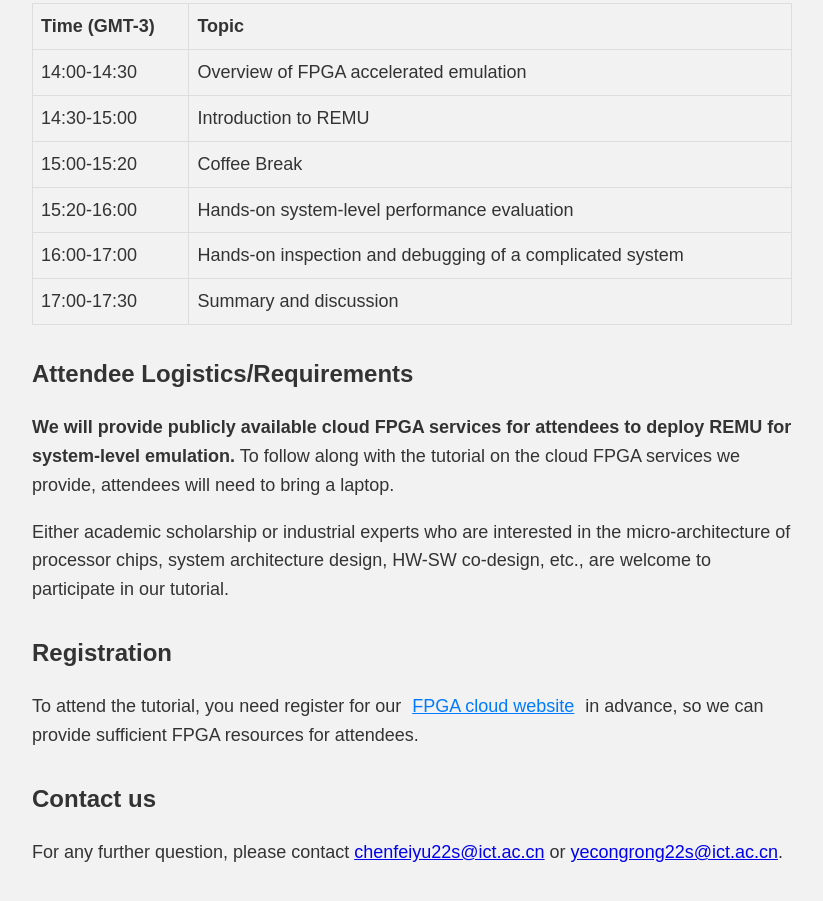
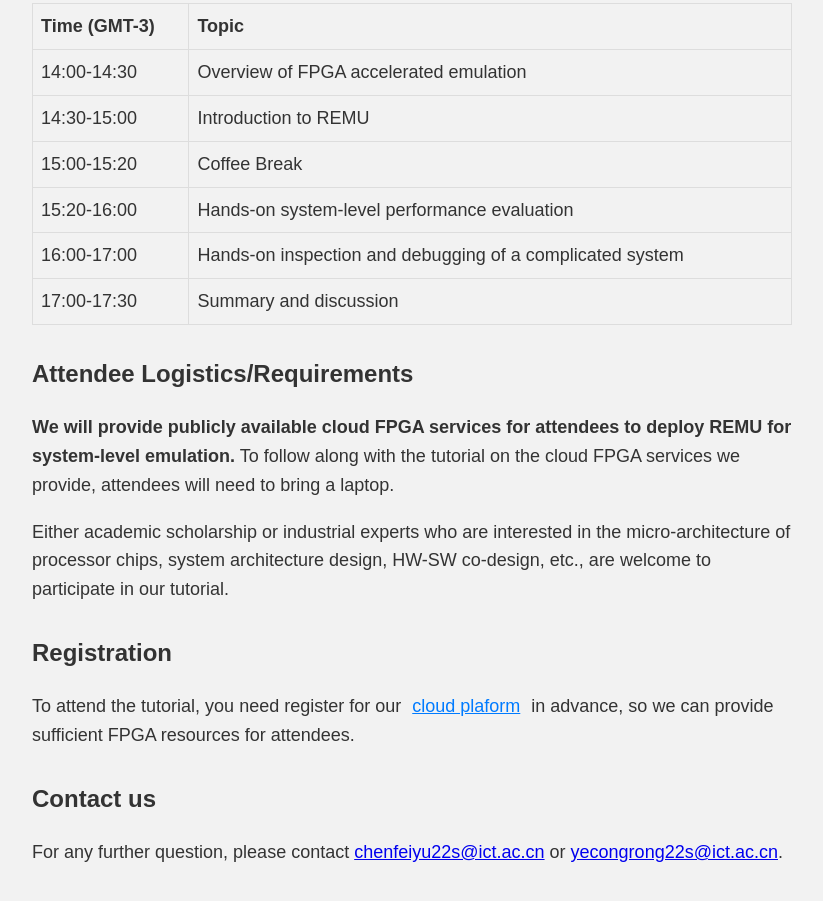
Before and after one commit to remu-toolkit/remu-toolkit.github.io, a plain HTML site: page index.html in a window 1280 px wide. Shown: the part 1540-2441 px from the top of the page, without its empty margins (228-1051 px from the left). Drawn offline with Linux system fonts and the light colour scheme.

Commit message:
Update index.html

```diff
--- a/index.html
+++ b/index.html
@@ -247,7 +247,7 @@
         <p><strong>We will provide publicly available cloud FPGA services for attendees to deploy REMU for system-level emulation.</strong> To follow along with the tutorial on the cloud FPGA services we provide, attendees will need to bring a laptop.</p>
         <p>Either academic scholarship or industrial experts who are interested in the micro-architecture of processor chips, system architecture design, HW-SW co-design, etc., are welcome to participate in our tutorial. </p>
         <h2 id="registration">Registration</h2>
-        <p>To attend the tutorial, you need register for our <button onclick="displayRegistrationBox()" style="color: #007bff; text-decoration: underline; border: none; background: none; font-size: 18px;">FPGA cloud website</button> in advance, so we can provide sufficient FPGA resources for attendees.</p>
+        <p>To attend the tutorial, you need register for our <button onclick="displayRegistrationBox()" style="color: #007bff; text-decoration: underline; border: none; background: none; font-size: 18px;">cloud plaform</button> in advance, so we can provide sufficient FPGA resources for attendees.</p>
         <div class="registration-overlay" id="registration-overlay"></div>
         <div class="registration-box" id="registration-box">
           <span class="close-button" onclick="closeRegistrationBox()">&times;</span>
```
